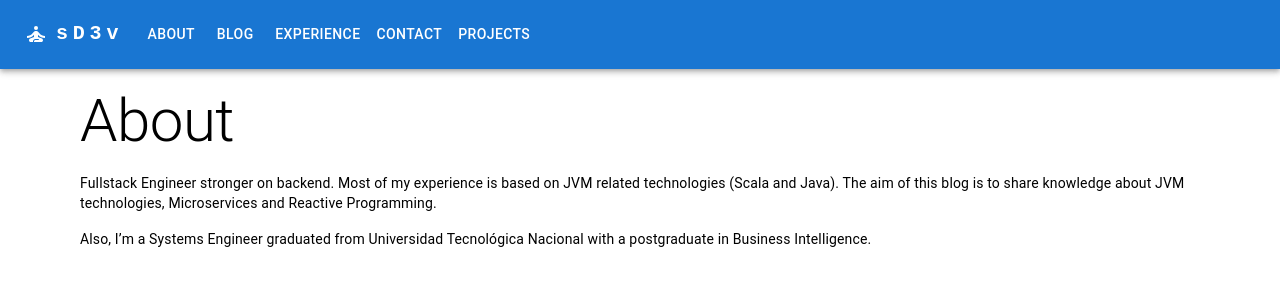
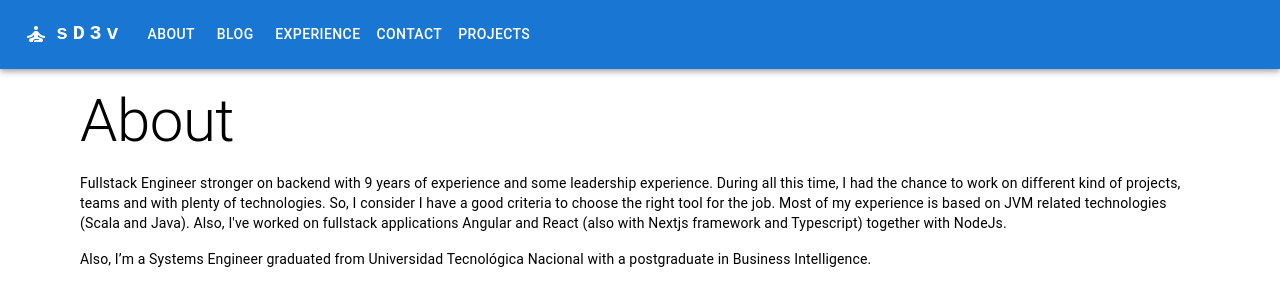
Before and after one commit to serdeliverance/sd3v, a Next.js app: page /about in a window 1280 px wide. Shown: the top 306 px of the page. Built offline with nearby package versions, Linux system fonts and the light colour scheme.

Commit message:
about update
Signed-off-by: Sergio Cano <canosergio90@gmail.com>

```diff
--- a/components/NavBar.tsx
+++ b/components/NavBar.tsx
@@ -16,11 +16,10 @@ import { FC } from 'react'
 import Link from 'next/link'
 
 const pages = ['About', 'Blog', 'Experience', 'Contact', 'Projects']
-const settings = ['Profile', 'Account', 'Dashboard', 'Logout']
 
 interface Props {}
 
-// TODO add responsive menu
+// TODO move menu options to right side on big screens
 export const NavBar: FC<Props> = () => {
   const [anchorElNav, setAnchorElNav] = React.useState<null | HTMLElement>(null)
   const [anchorElUser, setAnchorElUser] = React.useState<null | HTMLElement>(
@@ -46,7 +45,6 @@ export const NavBar: FC<Props> = () => {
     <AppBar position="static">
       <Container maxWidth="xl">
         <Toolbar disableGutters>
-          <Box></Box>
           <SelfImprovementIcon
             sx={{ display: { xs: 'none', md: 'flex' }, mr: 1 }}
           />
@@ -137,36 +135,6 @@ export const NavBar: FC<Props> = () => {
               </Link>
             ))}
           </Box>
-
-          {/* <Box sx={{ flexGrow: 0 }}>
-            <Tooltip title="Open settings">
-              <IconButton onClick={handleOpenUserMenu} sx={{ p: 0 }}>
-                <Avatar alt="Remy Sharp" src="/static/images/avatar/2.jpg" />
-              </IconButton>
-            </Tooltip>
-            <Menu
-              sx={{ mt: '45px' }}
-              id="menu-appbar"
-              anchorEl={anchorElUser}
-              anchorOrigin={{
-                vertical: 'top',
-                horizontal: 'right',
-              }}
-              keepMounted
-              transformOrigin={{
-                vertical: 'top',
-                horizontal: 'right',
-              }}
-              open={Boolean(anchorElUser)}
-              onClose={handleCloseUserMenu}
-            >
-              {settings.map((setting) => (
-                <MenuItem key={setting} onClick={handleCloseUserMenu}>
-                  <Typography textAlign="center">{setting}</Typography>
-                </MenuItem>
-              ))}
-            </Menu>
-          </Box> */}
         </Toolbar>
       </Container>
     </AppBar>
--- a/pages/about/index.tsx
+++ b/pages/about/index.tsx
@@ -3,6 +3,9 @@ import React from 'react'
 import { Layout } from '../../components'
 
 const AboutPage = () => {
+  // TODO read from env so we can calculate it dynamically
+  const yearsOfExp = 9
+
   return (
     <Layout>
       <Box display="flex" flexDirection="column">
@@ -10,10 +13,14 @@ const AboutPage = () => {
           About
         </Typography>
         <Typography variant="body2" paragraph={true} marginTop={2}>
-          Fullstack Engineer stronger on backend. Most of my experience is based
-          on JVM related technologies (Scala and Java). The aim of this blog is
-          to share knowledge about JVM technologies, Microservices and Reactive
-          Programming.
+          Fullstack Engineer stronger on backend with {yearsOfExp} years of
+          experience and some leadership experience. During all this time, I had
+          the chance to work on different kind of projects, teams and with
+          plenty of technologies. So, I consider I have a good criteria to
+          choose the right tool for the job. Most of my experience is based on
+          JVM related technologies (Scala and Java). Also, I've worked on
+          fullstack applications Angular and React (also with Nextjs framework
+          and Typescript) together with NodeJs.
         </Typography>
         <Typography variant="body2" paragraph={true}>
           Also, I’m a Systems Engineer graduated from Universidad Tecnológica
```
